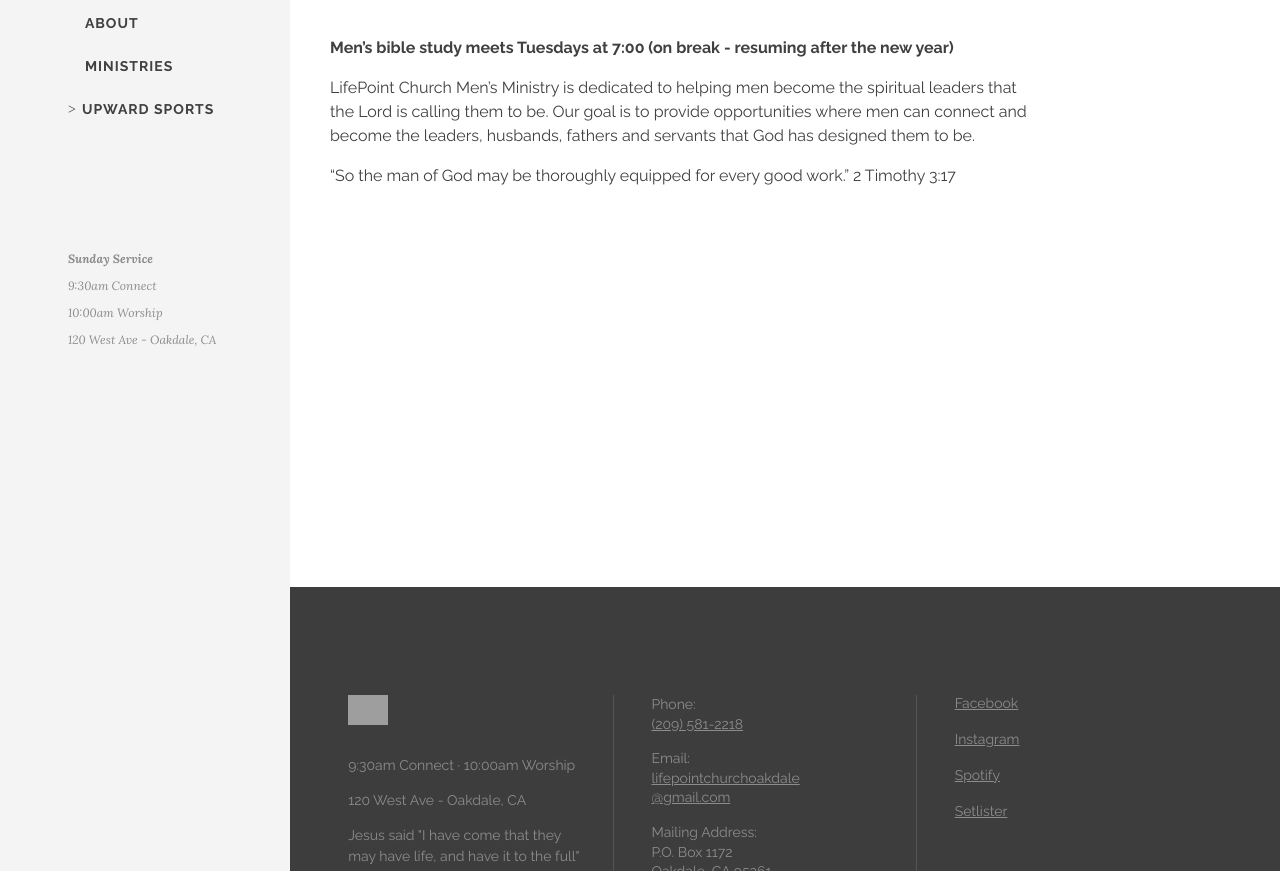
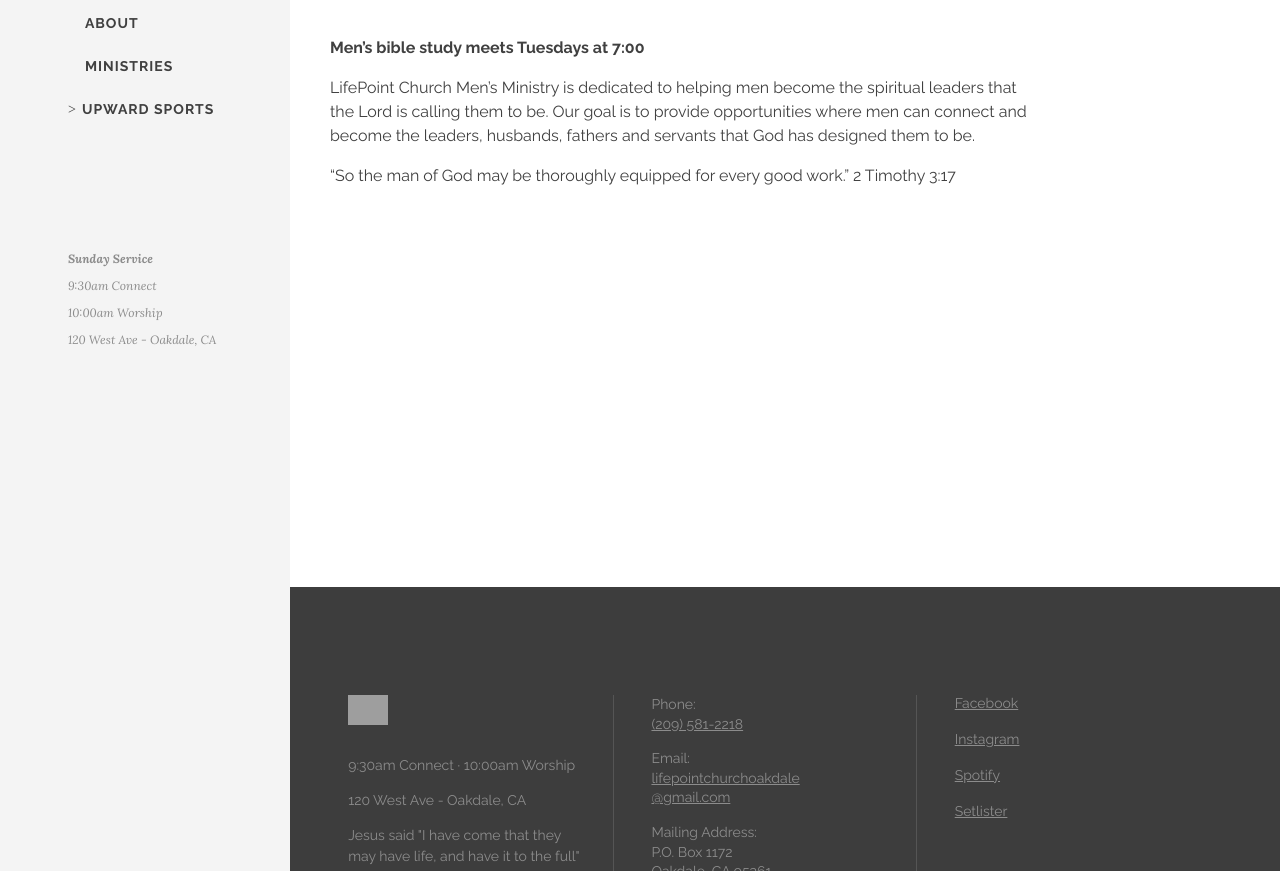
Before and after one commit to tybenz/lifepoint.github.io, a Jekyll site: the page built from ministries/mens-ministry/index.md, in a window 1280 px wide. Shown: the part 300-1171 px from the top of the page. Built offline with Jekyll 4.4.1, drawn with Linux system fonts in a browser that asks for light colours; some web fonts are replaced; grey boxes are pictures that could not be loaded.

Commit message:
Update index.md

```diff
--- a/ministries/mens-ministry/index.md
+++ b/ministries/mens-ministry/index.md
@@ -3,9 +3,10 @@ layout: default
 parentPage: ministries
 banner: Men's Ministry
 title: Men's Ministry
+published: true
 ---
 
-**Men's bible study meets Tuesdays at 7:00 (on break - resuming after the new year)**
+**Men's bible study meets Tuesdays at 7:00**
 
 LifePoint Church Men’s Ministry is dedicated to helping men become the spiritual leaders that the Lord is calling them to be.  Our goal is to provide opportunities where men can connect and become the leaders, husbands, fathers and servants that God has designed them to be.
 
```
